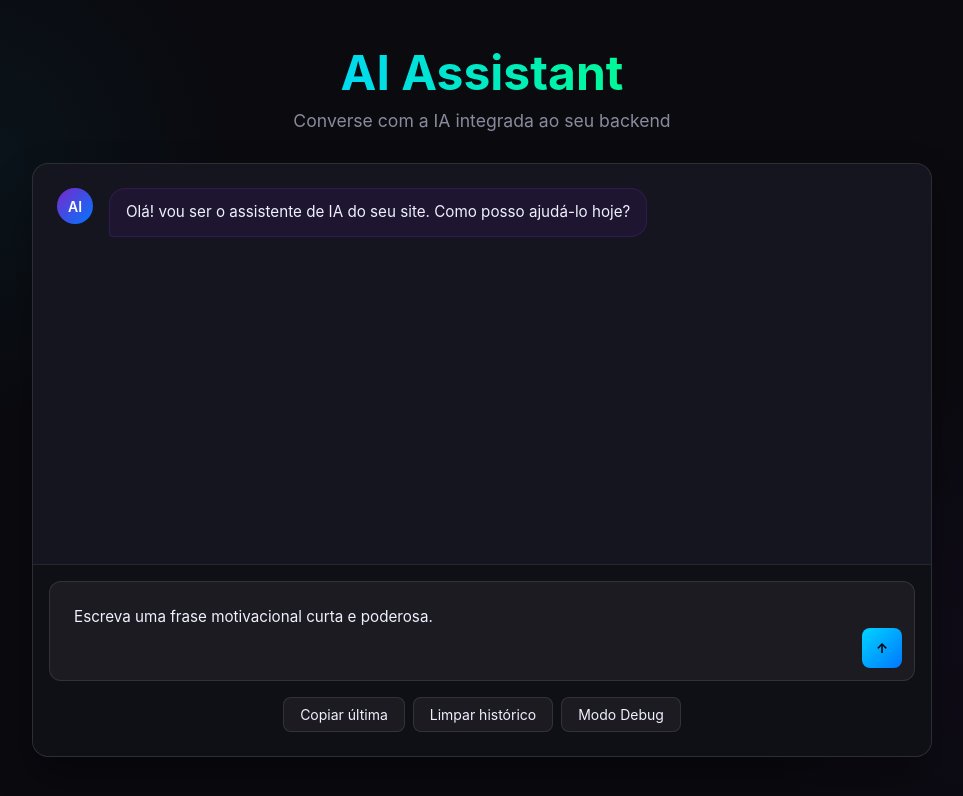
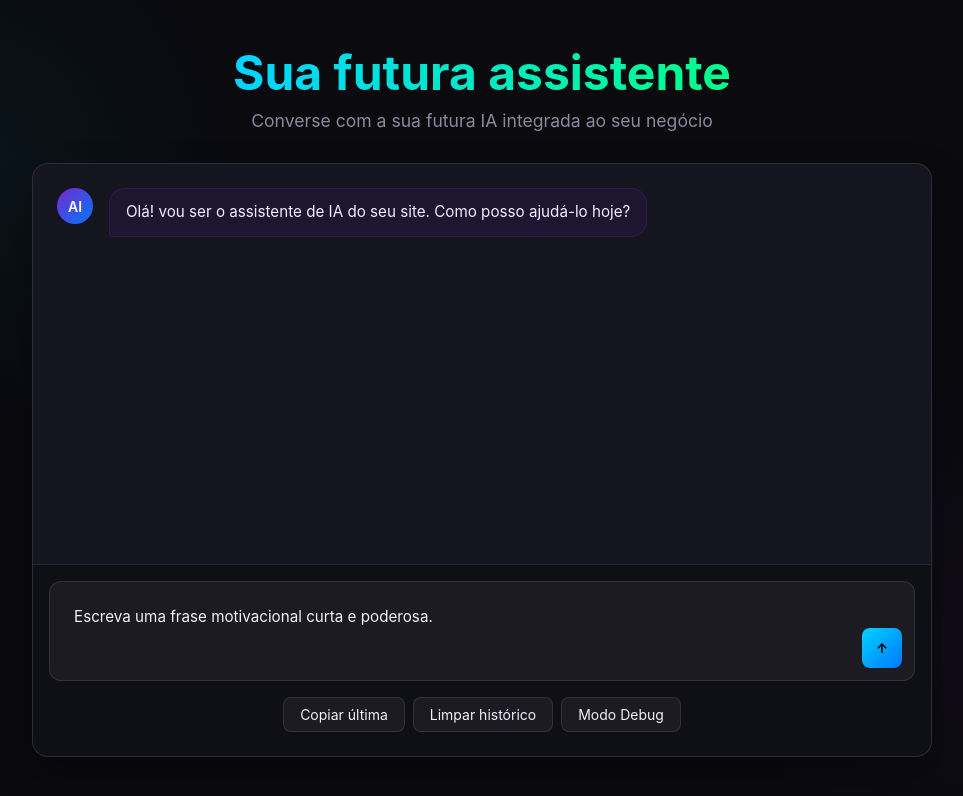
Before and after one commit to betaodopedaco/vmaos-la-ben-d10, a website: page index.html in a window 1280 px wide. Shown: the whole page, without its empty margins (158-1121 px from the left). Drawn offline with Linux system fonts and the light colour scheme.

Commit message:
Update index.html

```diff
--- a/index.html
+++ b/index.html
@@ -354,8 +354,8 @@
 <body>
   <div class="ai-chat-container">
     <div class="ai-header">
-      <h1>AI Assistant</h1>
-      <p>Converse com a IA integrada ao seu backend</p>
+       <h1>Sua futura assistente </h1>
+      <p>Converse com a sua futura IA integrada ao seu negócio</p>
     </div>
 
     <div class="chat-interface">
```
